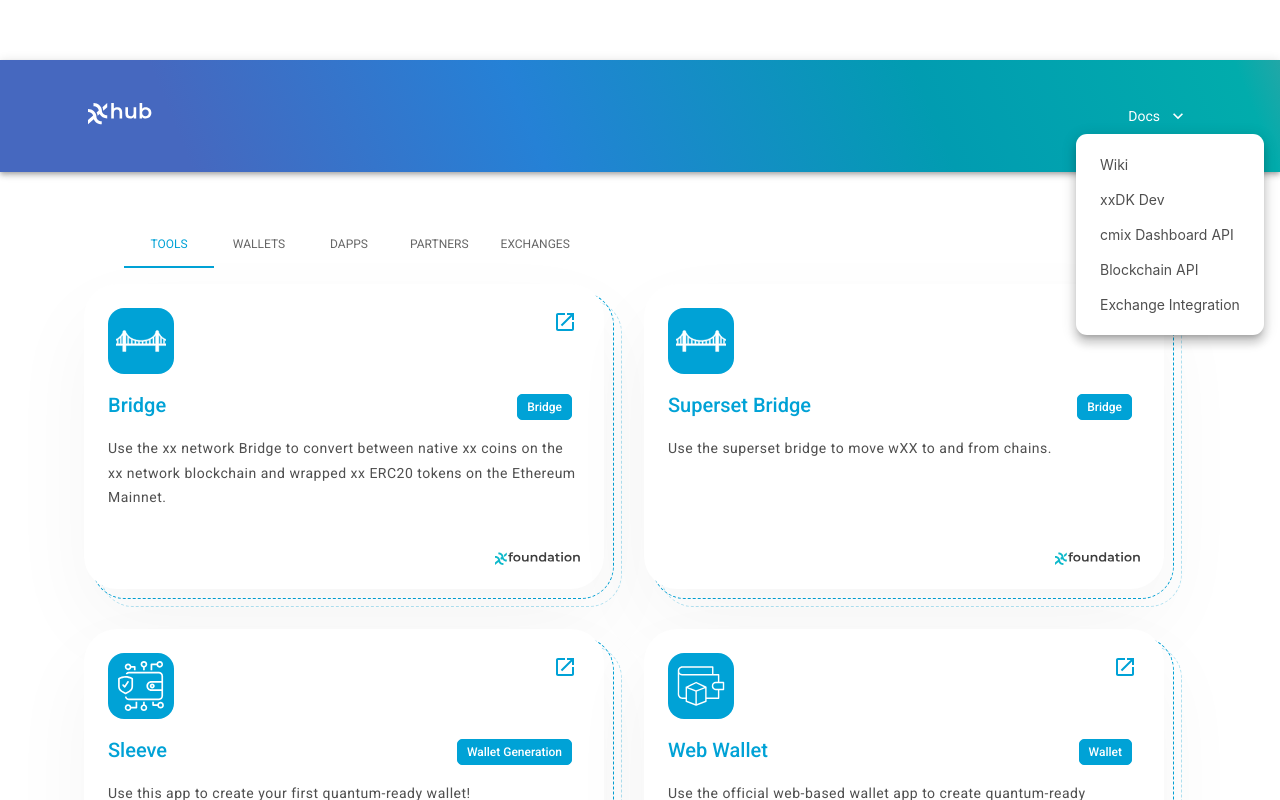
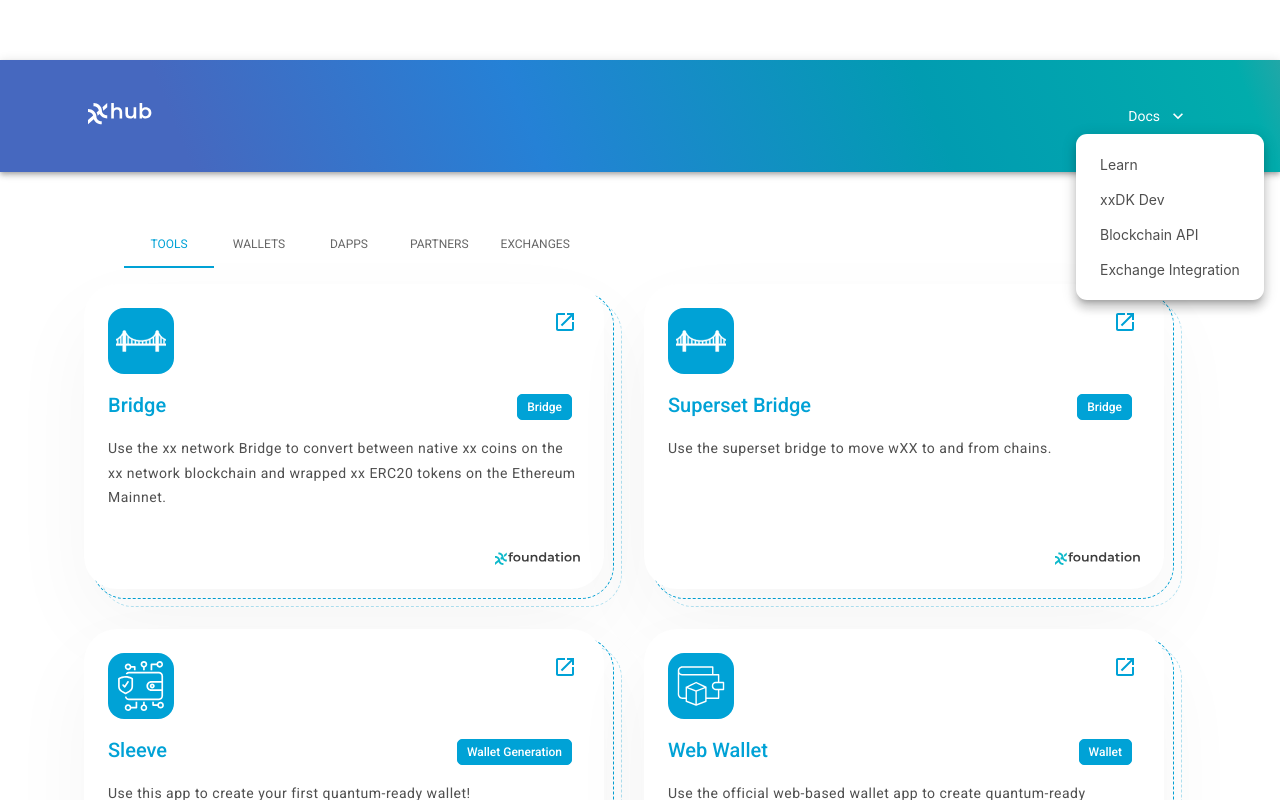
Before and after one commit to xxfoundation/web-hub, a React (Create React App) app: page / in a window 1280 px wide. Both pictures are taken after a click on the button "Docs". Shown: the top 800 px of the page. Built offline with nearby package versions, Linux system fonts and the light colour scheme.

Commit message:
Update Header

```diff
--- a/src/components/Header.tsx
+++ b/src/components/Header.tsx
@@ -91,14 +91,11 @@ const DocsMenu = () => {
             'aria-labelledby': 'docs-button'
           }}
         >
-          <MenuLink href='https://wiki.xx.network' rel='noopener' target='_blank' onClick={close}>
-            Wiki
+          <MenuLink href='https://learn.xx.network' rel='noopener' target='_blank' onClick={close}>
+            Learn
           </MenuLink>
-          <MenuLink href='https://xxdk-dev.xx.network/' rel='noopener' target='_blank' onClick={close}>
+          <MenuLink href='https://learn.xx.network/cmixx/xxdk/overview' rel='noopener' target='_blank' onClick={close}>
             xxDK Dev
-          </MenuLink>
-          <MenuLink href='https://dashboard-api.xx.network/v1/docs/' rel='noopener' target='_blank' onClick={close}>
-            cmix Dashboard API
           </MenuLink>
           <MenuLink href='https://blockchainapi.xx.network/' rel='noopener' target='_blank' onClick={close}>
             Blockchain API
```
